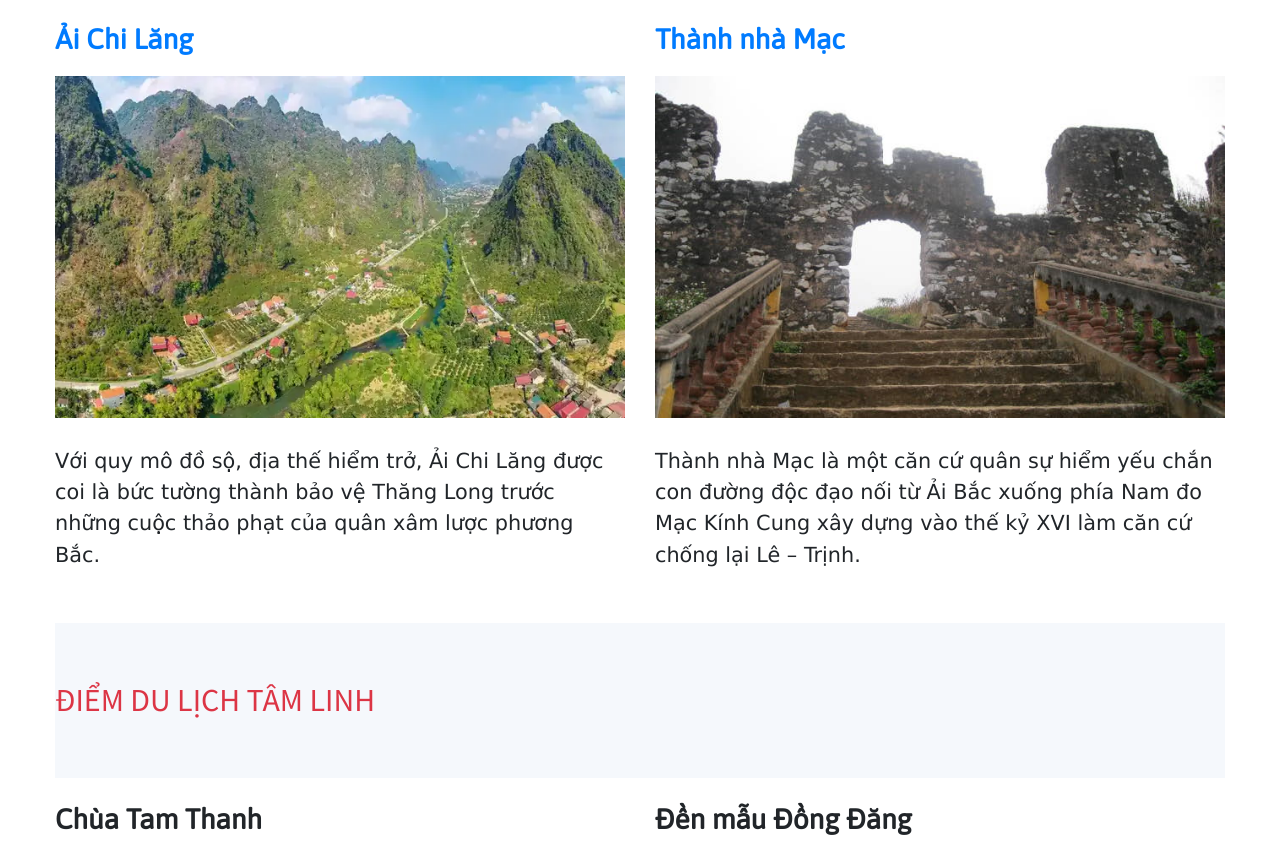
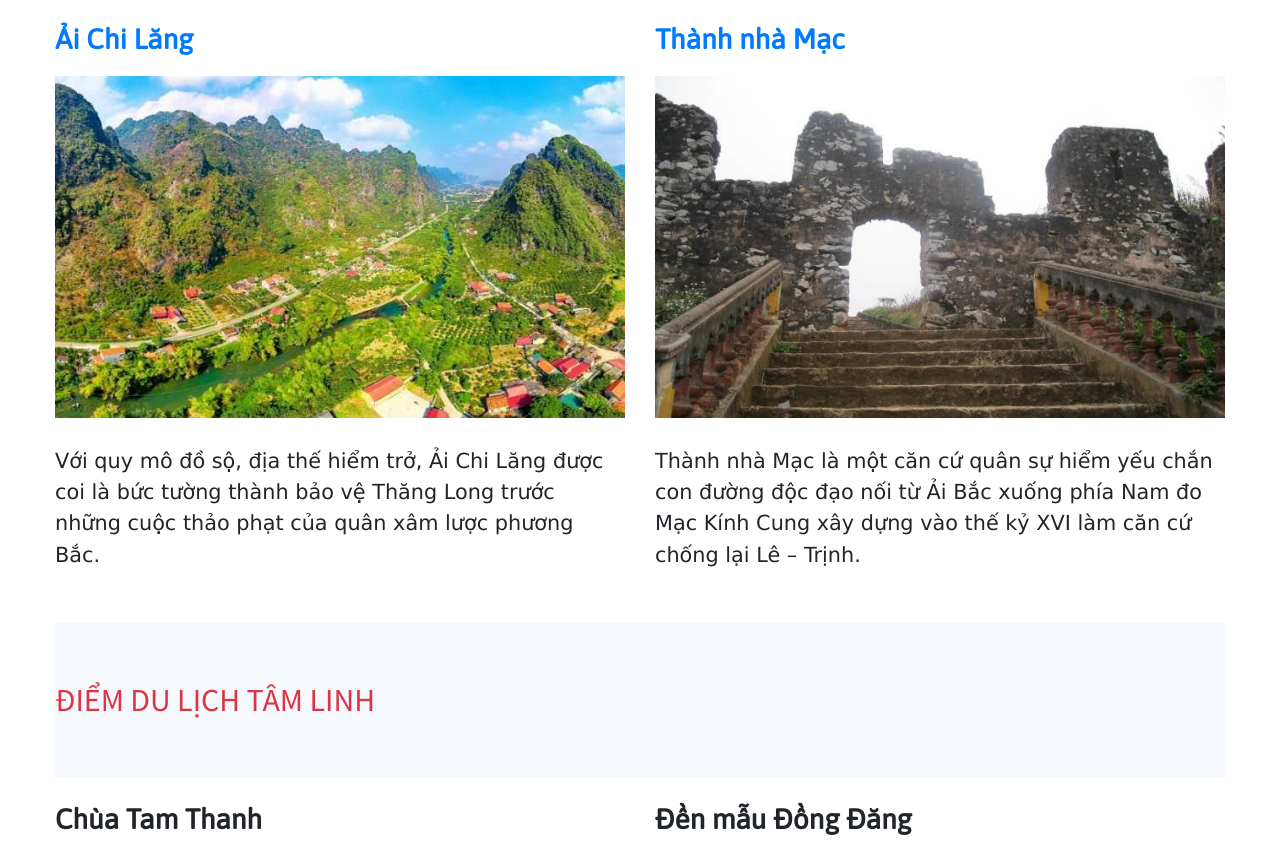
Before and after one commit to huongfunix/dulichLangSon, a plain HTML site: page index.html in a window 1280 px wide. Shown: the part 1036-1889 px from the top of the page. Drawn offline with nearby package versions, Linux system fonts and the light colour scheme.

Commit message:
Update index.html

```diff
--- a/index.html
+++ b/index.html
@@ -76,7 +76,7 @@
                     <a title="Ải Chi Lăng" href="ai-chi-lang.html">Ải Chi Lăng</a>
                 </h3>
                 <a title="Ải Chi Lăng" href="ai-chi-lang.html">
-                    <img class="img-fluid" src="image\ai-chi-lang.webp" alt="Ải Chi Lăng">
+                    <img class="img-fluid" src="image\ai-chi-lang.jpg" alt="Ải Chi Lăng">
                 </a>
                 <p>Với quy mô đồ sộ, địa thế hiểm trở, Ải Chi Lăng được coi là bức tường
                     thành bảo vệ Thăng Long trước những cuộc thảo phạt của quân xâm lược
```
